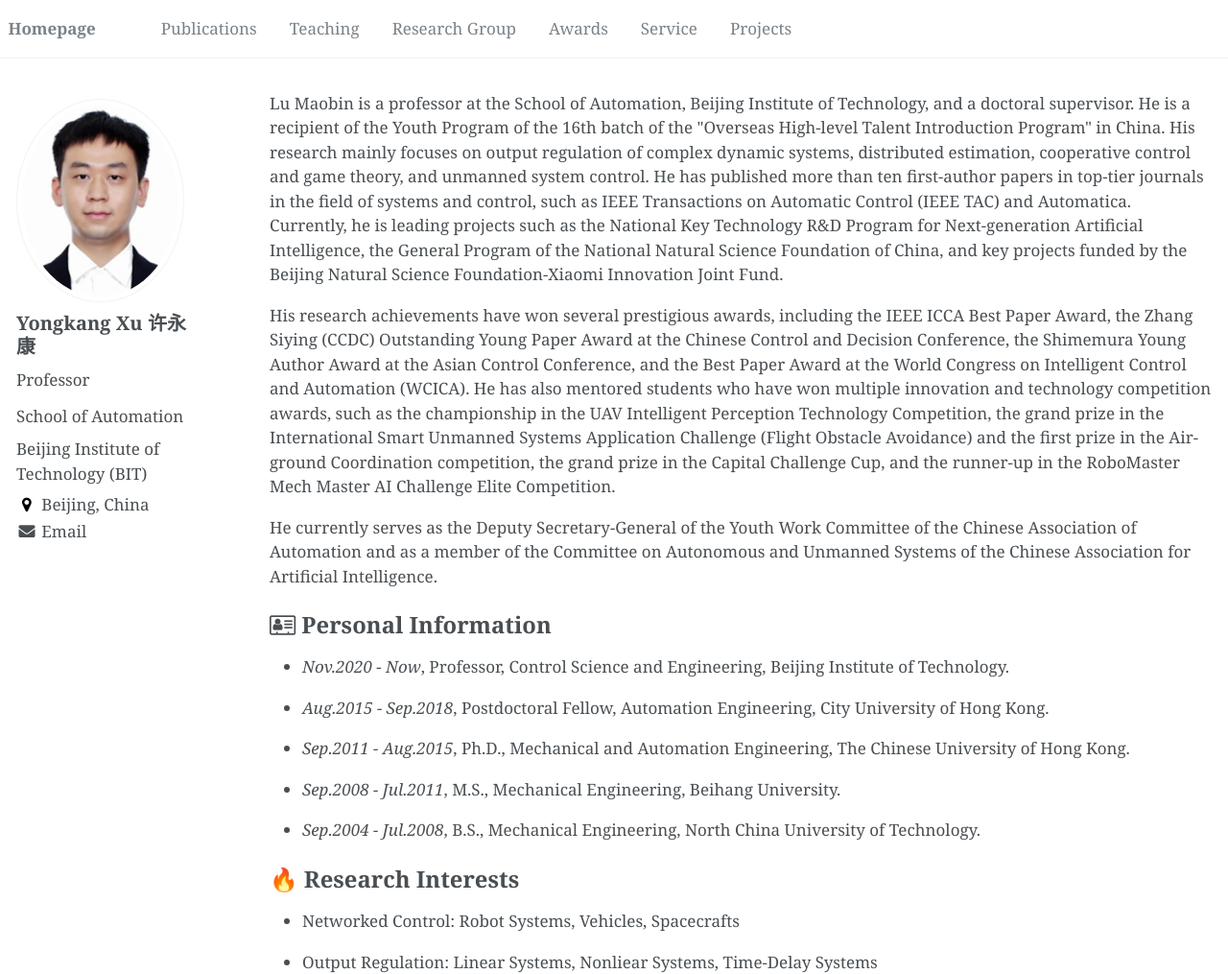
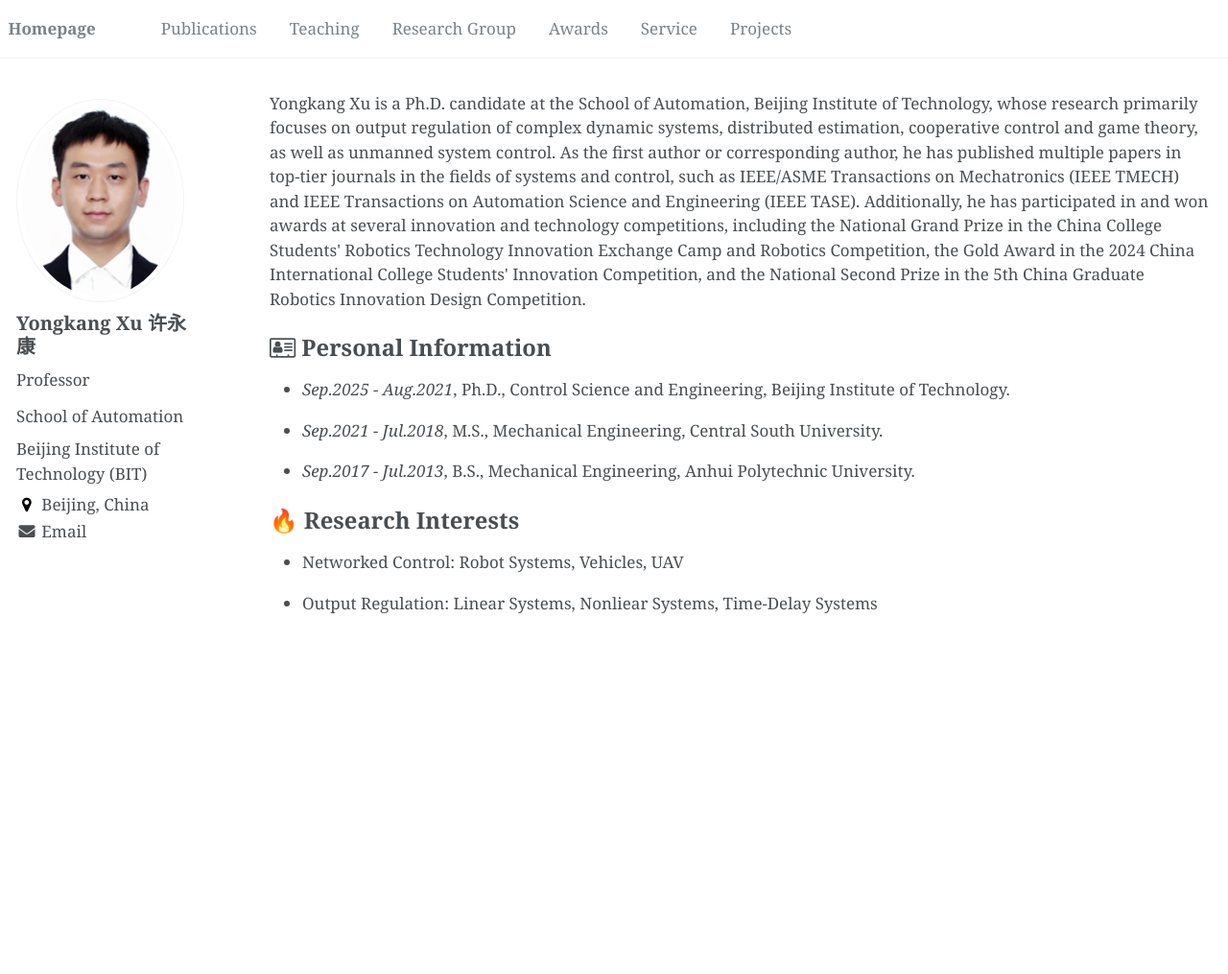
Before and after one commit to yk-xu/yongkangxu, a Jekyll site: the page built from _pages/about.md, in a window 1280 px wide and 1015 px high. Shown: the whole window at 96% size. Built offline with Jekyll 4.4.1, drawn with Linux system fonts in a browser that asks for light colours.

Commit message:
Update about.md

```diff
--- a/_pages/about.md
+++ b/_pages/about.md
@@ -19,24 +19,23 @@ redirect_from:
 <!-- Homepage  -->
 <section id="-about-me" data-level="1">
 
-  <p>Lu Maobin is a professor at the School of Automation, Beijing Institute of Technology, and a doctoral supervisor. He is a recipient of the Youth Program of the 16th batch of the "Overseas High-level Talent Introduction Program" in China. His research mainly focuses on output regulation of complex dynamic systems, distributed estimation, cooperative control and game theory, and unmanned system control. He has published more than ten first-author papers in top-tier journals in the field of systems and control, such as IEEE Transactions on Automatic Control (IEEE TAC) and Automatica. Currently, he is leading projects such as the National Key Technology R&D Program for Next-generation Artificial Intelligence, the General Program of the National Natural Science Foundation of China, and key projects funded by the Beijing Natural Science Foundation-Xiaomi Innovation Joint Fund.</p>
-  <p>His research achievements have won several prestigious awards, including the IEEE ICCA Best Paper Award, the Zhang Siying (CCDC) Outstanding Young Paper Award at the Chinese Control and Decision Conference, the Shimemura Young Author Award at the Asian Control Conference, and the Best Paper Award at the World Congress on Intelligent Control and Automation (WCICA). He has also mentored students who have won multiple innovation and technology competition awards, such as the championship in the UAV Intelligent Perception Technology Competition, the grand prize in the International Smart Unmanned Systems Application Challenge (Flight Obstacle Avoidance) and the first prize in the Air-ground Coordination competition, the grand prize in the Capital Challenge Cup, and the runner-up in the RoboMaster Mech Master AI Challenge Elite Competition.</p>
-  <p>He currently serves as the Deputy Secretary-General of the Youth Work Committee of the Chinese Association of Automation and as a member of the Committee on Autonomous and Unmanned Systems of the Chinese Association for Artificial Intelligence.</p>
+  <p>Yongkang Xu is a Ph.D. candidate at the School of Automation, Beijing Institute of Technology, whose research primarily focuses on output regulation of complex dynamic systems, distributed estimation, cooperative control and game theory, as well as unmanned system control. As the first author or corresponding author, he has published multiple papers in top-tier journals in the fields of systems and control, such as IEEE/ASME Transactions on Mechatronics (IEEE TMECH) and IEEE Transactions on Automation Science and Engineering (IEEE TASE). Additionally, he has participated in and won awards at several innovation and technology competitions, including the National Grand Prize in the China College Students' Robotics Technology Innovation Exchange Camp and Robotics Competition, the Gold Award in the 2024 China International College Students' Innovation Competition, and the National Second Prize in the 5th China Graduate Robotics Innovation Design Competition.</p>
+<!--   <p>He currently serves as the Deputy Secretary-General of the Youth Work Committee of the Chinese Association of Automation and as a member of the Committee on Autonomous and Unmanned Systems of the Chinese Association for Artificial Intelligence.</p> -->
 
  <h1><i class="fa fa-vcard-o" aria-hidden="true"></i> Personal Information</h1>
 
  <ul>
-   <li><p><i>Nov.2020 - Now</i>, Professor, Control Science and Engineering, Beijing Institute of Technology.</p></li>
-   <li><p><i>Aug.2015 - Sep.2018</i>, Postdoctoral Fellow, Automation Engineering, City University of Hong Kong.</p></li>
-   <li><p><i>Sep.2011 - Aug.2015</i>, Ph.D., Mechanical and Automation Engineering, The Chinese University of Hong Kong.</p></li>
-   <li><p><i>Sep.2008 - Jul.2011</i>, M.S., Mechanical Engineering, Beihang University.</p></li>
-   <li><p><i>Sep.2004 - Jul.2008</i>, B.S., Mechanical Engineering, North China University of Technology.</p></li>
+<!--    <li><p><i>Nov.2020 - Now</i>, Professor, Control Science and Engineering, Beijing Institute of Technology.</p></li>
+   <li><p><i>Aug.2015 - Sep.2018</i>, Postdoctoral Fellow, Automation Engineering, City University of Hong Kong.</p></li> -->
+   <li><p><i>Sep.2025 - Aug.2021</i>, Ph.D., Control Science and Engineering, Beijing Institute of Technology.</p></li>
+   <li><p><i>Sep.2021 - Jul.2018</i>, M.S., Mechanical Engineering, Central South University.</p></li>
+   <li><p><i>Sep.2017 - Jul.2013</i>, B.S., Mechanical Engineering, Anhui Polytechnic University.</p></li>
  </ul>
 
  <h1> 🔥 Research Interests </h1>
 
  <ul>
-   <li><p>Networked Control: Robot Systems, Vehicles, Spacecrafts</p>
+   <li><p>Networked Control: Robot Systems, Vehicles, UAV</p>
    </li>
    <li><p>Output Regulation: Linear Systems, Nonliear Systems, Time-Delay Systems</p>
    </li>
```
